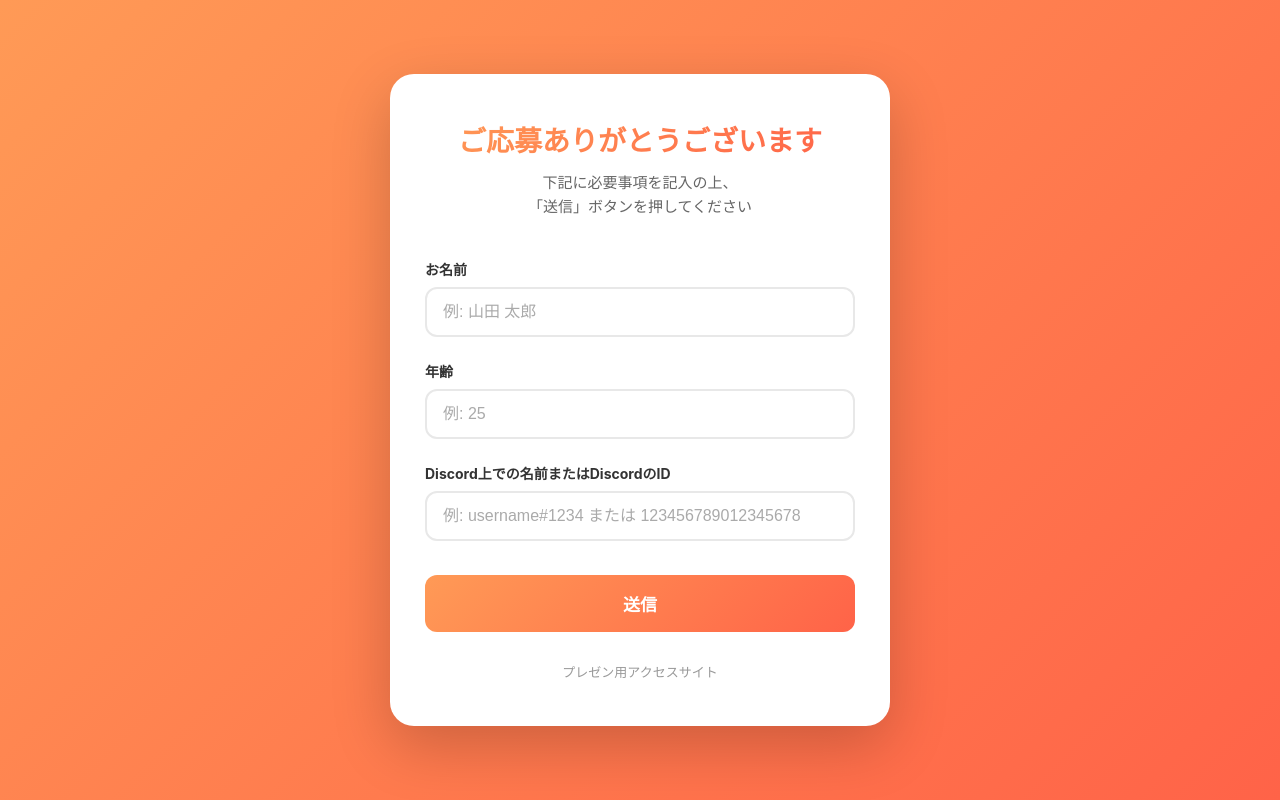
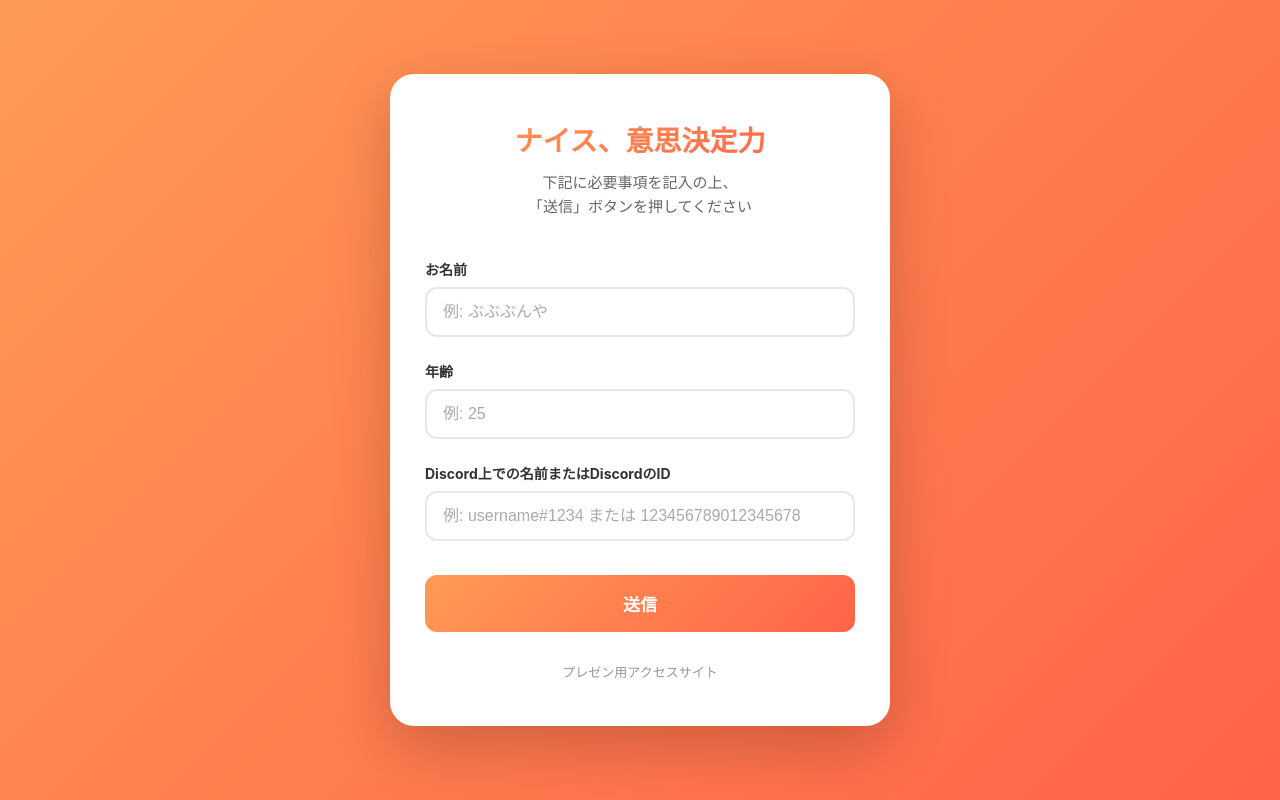
Before and after one commit to kb-kagemusha/presentation-discord, a website: page index.html in a window 1280 px wide. Drawn offline with Linux system fonts and the light colour scheme.

Commit message:
Update form text - Change heading and placeholder

```diff
--- a/index.html
+++ b/index.html
@@ -290,7 +290,7 @@
 <body>
     <div class="container">
         <div class="header">
-            <h1>ご応募ありがとうございます</h1>
+            <h1>ナイス、意思決定力</h1>
             <p>下記に必要事項を記入の上、<br>「送信」ボタンを押してください</p>
         </div>
 
@@ -304,7 +304,7 @@
                         type="text"
                         id="name"
                         name="name"
-                        placeholder="例: 山田 太郎"
+                        placeholder="例: ぶぶぶんや"
                         required
                         autocomplete="name"
                     >
```
